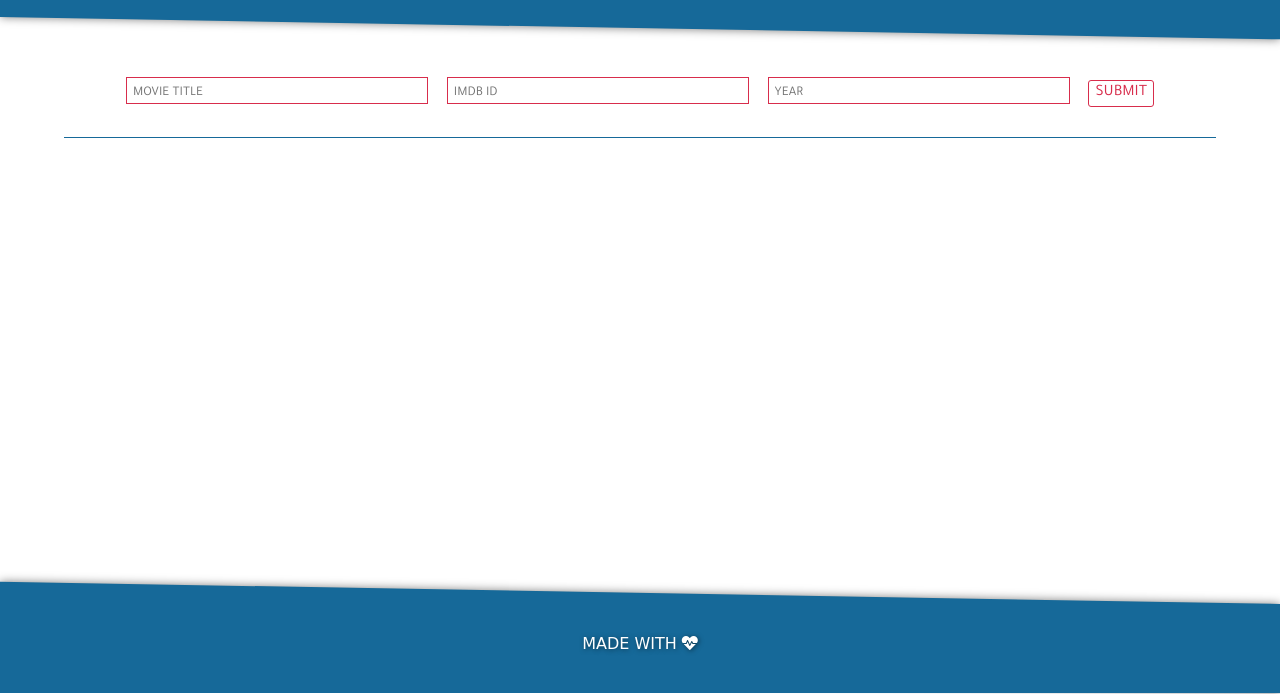
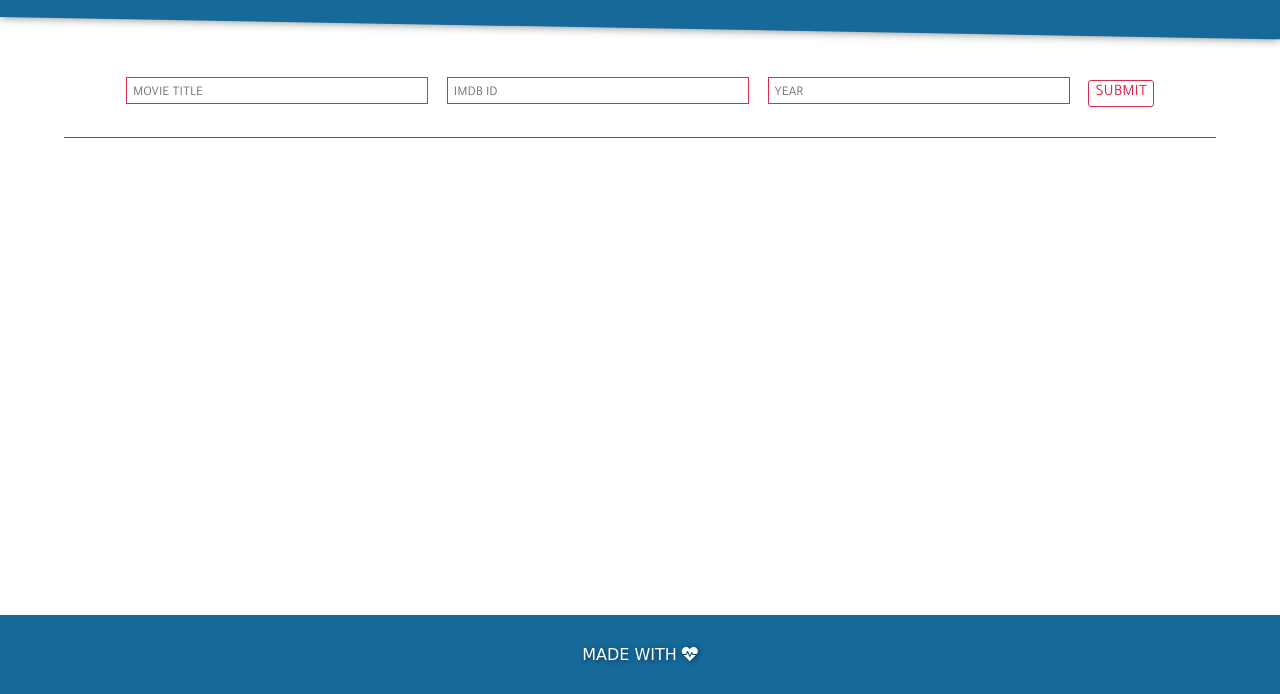
Before and after one commit to iamtabrezkhan/what-the-fetch, a plain HTML site: page index.html in a window 1280 px wide. Shown: the part 106-800 px from the top of the page. Drawn offline with nearby package versions, Linux system fonts and the light colour scheme; a web font is replaced by a local one.

Commit message:
minor changes

```diff
--- a/index.html
+++ b/index.html
@@ -64,10 +64,8 @@
 	</div>
 
 	<!-- footer -->
-	<div class="footer-container">
-		<div class="footer">
-			<p>Made with <i class="fas fa-heartbeat"></i></p>
-		</div>
+	<div class="footer">
+		<p>Made with <i class="fas fa-heartbeat"></i></p>
 	</div>
 	<!-- footer end -->
 
--- a/script.js
+++ b/script.js
@@ -29,6 +29,7 @@ $('document').ready(function() {
 				$('.cards-container').html('<div>Loading...</div>');
 			},
 			complete: () => {
+				$('.footer').css('position', 'relative');
 			},
 			success: (res) => {
 				console.log('requesting...')
@@ -45,7 +46,7 @@ $('document').ready(function() {
 						if(res.Poster === 'N/A') {
 							let tempCard = `<div class="card">
 												<div class="card-image">
-													<img class="img-res" src="http://via.placeholder.com/250x350">
+													<img class="img-res" src="https://via.placeholder.com/250x350">
 												</div>
 												<div class="card-body-container">
 													<div class="card-body">
@@ -103,7 +104,7 @@ $('document').ready(function() {
 							if(movie.Poster === 'N/A') {
 								let tempCard = `<div class="card">
 													<div class="card-image">
-														<img class="img-res" src="http://via.placeholder.com/250x350">
+														<img class="img-res" src="https://via.placeholder.com/250x350">
 													</div>
 													<div class="card-body-container">
 														<div class="card-body">
--- a/style.css
+++ b/style.css
@@ -162,6 +162,7 @@ button {
 	margin-left: auto;
 	margin-right: auto;
 	padding: 60px 0px;
+	padding-bottom: 30px;
 }
 
 .form-container {
@@ -274,43 +275,21 @@ button {
 	width: 50%;
 }
 
-.footer-container {
+.footer {
 	position: absolute;
-	bottom: 0;
-	height: 90px;
-	width: 100%;
-}
-
-.footer {
-	display: block;
-	position: relative;
 	background: #166999;
 	padding-top: 30px;
-	padding-bottom: 20px;
+	padding-bottom: 30px;
 	color: white;
 	text-align: center;
 	width: 100%;
 	text-transform: uppercase;
 	font-family: 'Chelsea Market', cursive;
-}
-
-.footer:before {
-	content: '';
-	position: absolute;
-	background: #166999;
-	top: 0px;
-	left: 0px;
-	width: 100%;
-	height: 100%;
-	transform: skewY(1deg);
-	transform-origin: bottom right;
-	z-index: -1;
-	box-shadow: 0.1px 0.1px 10px rgba(0, 0, 0, 0.5);
+	bottom: 0px;
 }
 
 .footer p {
 	margin: 0px;
-	margin-bottom: 20px;
 	font-size: 1rem;
 	text-shadow: 1px 1px 5px rgba(0, 0, 0, 0.5);
 }
```
